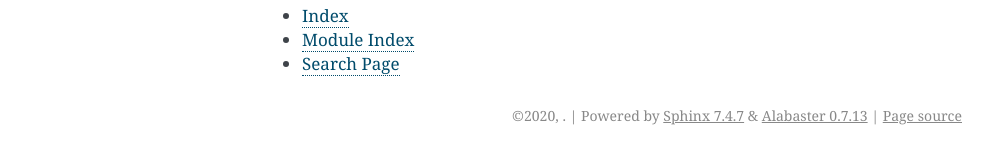
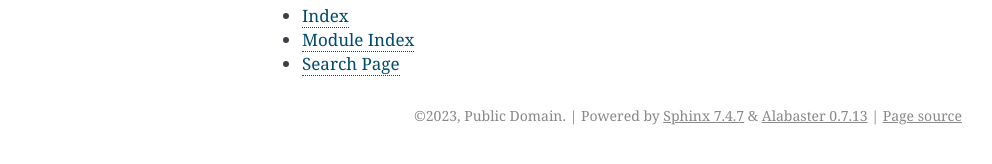
Before and after one commit to ehsteve/roentgen, a Sphinx documentation site: the page built from docs/index.rst, in a window 1280 px wide. Shown: the part 531-695 px from the top of the page, without its empty margins (148-1140 px from the left). Built offline with Sphinx 7.4.7, drawn with Linux system fonts in a browser that asks for light colours; the version number is read from the project's files by our own code.

Commit message:
Update conf.py

```diff
--- a/docs/conf.py
+++ b/docs/conf.py
@@ -9,14 +9,15 @@
 
 # -- Project information -----------------------------------------------------
 
-project = 'roentgen'
-copyright = '2020, '
-author = 'Steven D. Christe, Shane Maloney, Dan Ryan'
+project = "roentgen"
+copyright = "2023, Public Domain"
+author = "Steven D. Christe, Nabil Freij, Shane Maloney, Daniel Ryan"
 
 # The full version, including alpha/beta/rc tags
 from roentgen import __version__
+
 release = __version__
-is_development = '.dev' in __version__
+is_development = ".dev" in __version__
 
 # -- General configuration ---------------------------------------------------
 
@@ -24,19 +25,19 @@
 # extensions coming with Sphinx (named 'sphinx.ext.*') or your custom
 # ones.
 extensions = [
-    'sphinx.ext.autodoc',
-    'sphinx.ext.intersphinx',
-    'sphinx.ext.todo',
-    'sphinx.ext.coverage',
-    'sphinx.ext.inheritance_diagram',
-    'sphinx.ext.viewcode',
-    'sphinx.ext.napoleon',
-    'sphinx.ext.doctest',
-    'sphinx.ext.mathjax',
-    'sphinx_automodapi.automodapi',
-    'sphinx_automodapi.smart_resolver',
-    'matplotlib.sphinxext.plot_directive',
-    'pytest_doctestplus.sphinx.doctestplus'
+    "sphinx.ext.autodoc",
+    "sphinx.ext.intersphinx",
+    "sphinx.ext.todo",
+    "sphinx.ext.coverage",
+    "sphinx.ext.inheritance_diagram",
+    "sphinx.ext.viewcode",
+    "sphinx.ext.napoleon",
+    "sphinx.ext.doctest",
+    "sphinx.ext.mathjax",
+    "sphinx_automodapi.automodapi",
+    "sphinx_automodapi.smart_resolver",
+    "matplotlib.sphinxext.plot_directive",
+    "pytest_doctestplus.sphinx.doctestplus",
 ]
 
 # Add any paths that contain templates here, relative to this directory.
@@ -45,40 +46,49 @@
 # List of patterns, relative to source directory, that match files and
 # directories to ignore when looking for source files.
 # This pattern also affects html_static_path and html_extra_path.
-exclude_patterns = ['_build', 'Thumbs.db', '.DS_Store']
+exclude_patterns = ["_build", "Thumbs.db", ".DS_Store"]
 
 # The suffix(es) of source filenames.
 # You can specify multiple suffix as a list of string:
-source_suffix = '.rst'
+source_suffix = ".rst"
 
 # The master toctree document.
-master_doc = 'index'
+master_doc = "index"
 
 # The reST default role (used for this markup: `text`) to use for all
 # documents. Set to the "smart" one.
-default_role = 'obj'
+default_role = "obj"
 
 # -- Options for intersphinx extension ---------------------------------------
 
 # Example configuration for intersphinx: refer to the Python standard library.
 intersphinx_mapping = {
-    'python': ('https://docs.python.org/3/',
-               (None, 'http://data.astropy.org/intersphinx/python3.inv')),
-    'numpy': ('https://docs.scipy.org/doc/numpy/',
-              (None, 'http://data.astropy.org/intersphinx/numpy.inv')),
-    'scipy': ('https://docs.scipy.org/doc/scipy/reference/',
-              (None, 'http://data.astropy.org/intersphinx/scipy.inv')),
-    'matplotlib': ('https://matplotlib.org/',
-                   (None, 'http://data.astropy.org/intersphinx/matplotlib.inv')),
-    'astropy': ('http://docs.astropy.org/en/stable/', None),
-    'sunpy': ('https://docs.sunpy.org/en/stable/', None)}
+    "python": (
+        "https://docs.python.org/3/",
+        (None, "http://data.astropy.org/intersphinx/python3.inv"),
+    ),
+    "numpy": (
+        "https://docs.scipy.org/doc/numpy/",
+        (None, "http://data.astropy.org/intersphinx/numpy.inv"),
+    ),
+    "scipy": (
+        "https://docs.scipy.org/doc/scipy/reference/",
+        (None, "http://data.astropy.org/intersphinx/scipy.inv"),
+    ),
+    "matplotlib": (
+        "https://matplotlib.org/",
+        (None, "http://data.astropy.org/intersphinx/matplotlib.inv"),
+    ),
+    "astropy": ("http://docs.astropy.org/en/stable/", None),
+    "sunpy": ("https://docs.sunpy.org/en/stable/", None),
+}
 
 # -- Options for HTML output -------------------------------------------------
 
 # The theme to use for HTML and HTML Help pages.  See the documentation for
 # a list of builtin themes.
 
-html_logo = 'logo/roentgen.svg'
+html_logo = "logo/roentgen.svg"
 
 # Add any paths that contain custom static files (such as style sheets) here,
 # relative to this directory. They are copied after the builtin static files,
@@ -86,13 +96,13 @@
 # html_static_path = ['_static']
 
 # Render inheritance diagrams in SVG
-#graphviz_output_format = "svg"
+# graphviz_output_format = "svg"
 
-#graphviz_dot_args = [
+# graphviz_dot_args = [
 #    '-Nfontsize=10',
 #    '-Nfontname=Helvetica Neue, Helvetica, Arial, sans-serif',
 #    '-Efontsize=10',
 #    '-Efontname=Helvetica Neue, Helvetica, Arial, sans-serif',
 #    '-Gfontsize=10',
 #    '-Gfontname=Helvetica Neue, Helvetica, Arial, sans-serif'
-#]
+# ]
```
